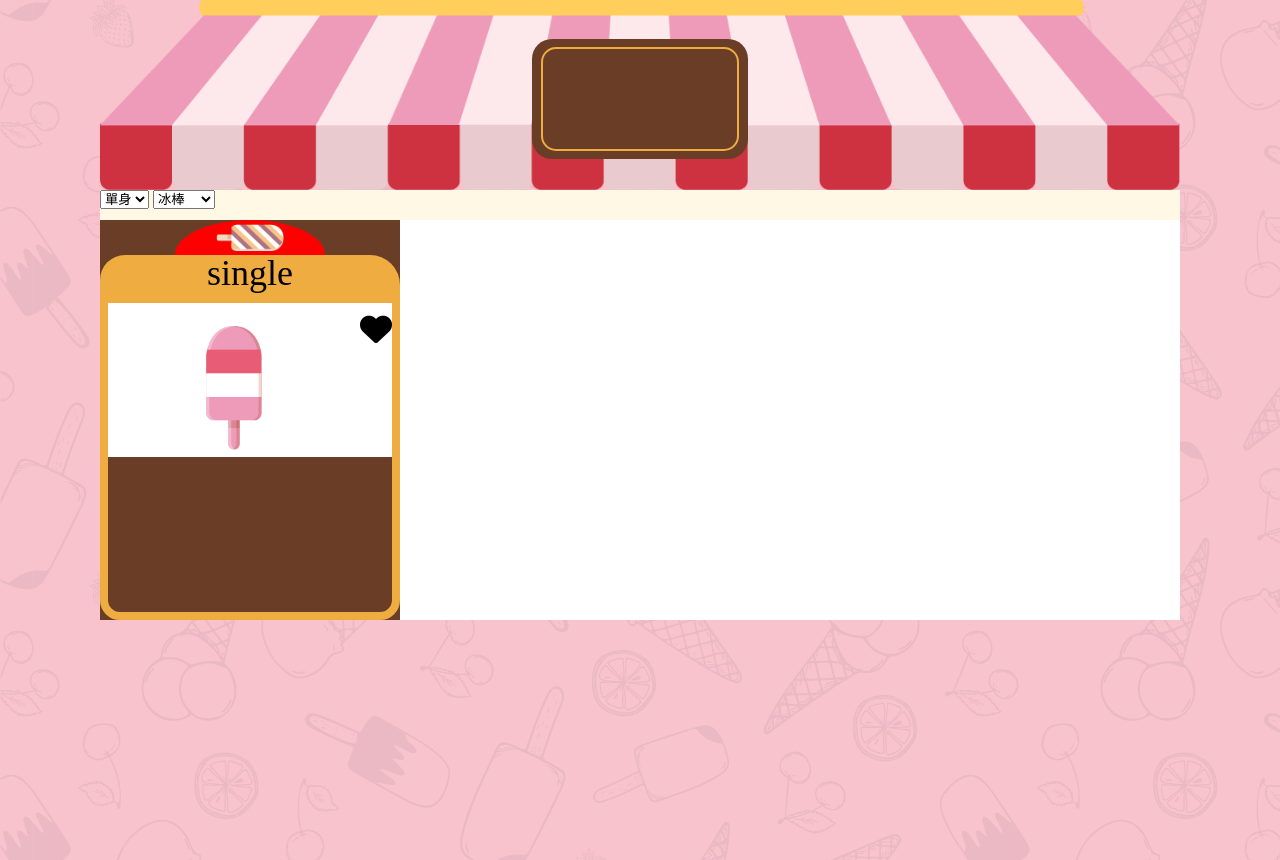
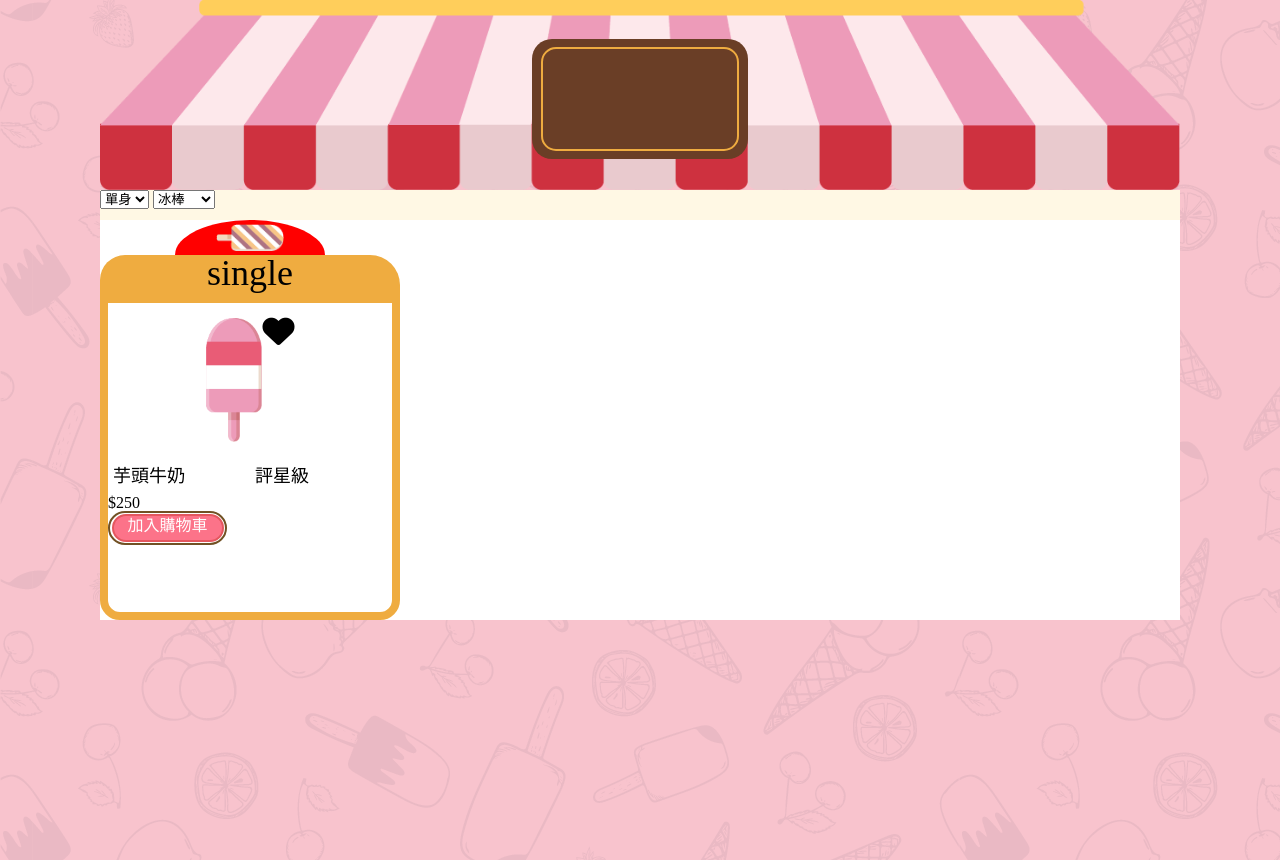
Before and after one commit to connectshark/Love-Fruit, a PHP site: page /shop.html in a window 1280 px wide. Shown: the part 271-1131 px from the top of the page. Run offline with PHP 8.4, Linux system fonts and the light colour scheme; style sheets or scripts are compiled from the project's sources; some libraries are stand-ins or nearby versions; some web fonts are replaced.

Commit message:
商品60趴完成度

```diff
--- a/css/shop.css
+++ b/css/shop.css
@@ -23,7 +23,6 @@
 .shop-item {
   width: 300px;
   height: 400px;
-  background-color: #6A3E26;
 }
 
 .item-type {
@@ -79,12 +78,36 @@
   display: block;
   width: 20%;
   height: 80%;
-  margin: auto;
   padding-top: 15px;
 }
 
 .ice-pic i {
-  padding-top: 10px;
+  padding-top: 12px;
+}
+
+.ice-text {
+  width: 284px;
+  height: 50%;
+}
+
+.item-content-name {
+  width: 100%;
+  display: -webkit-box;
+  display: -ms-flexbox;
+  display: flex;
+}
+
+.item-content-name p {
+  width: 50%;
+  padding: 10px 5px;
+  font-family: "GenJyuuGothic-B";
+  font-size: 18px;
+}
+
+.shop-btn {
+  display: -webkit-box;
+  display: -ms-flexbox;
+  display: flex;
 }
 
 .page-shop {
@@ -181,4 +204,64 @@
   background-color: white;
   margin: auto;
 }
+
+.shop-btn .shop-btn-out {
+  width: 115px;
+  height: 30px;
+  border-radius: 25px;
+  background-color: white;
+  border: 2px solid #715124;
+  display: -webkit-box;
+  display: -ms-flexbox;
+  display: flex;
+  -webkit-box-pack: center;
+      -ms-flex-pack: center;
+          justify-content: center;
+  cursor: pointer;
+}
+
+.shop-btn .shop-btn-out .shop-btn-in {
+  width: 108px;
+  height: 24px;
+  border-radius: 20px;
+  background-color: #fc7389;
+  border: 2px solid #e4575f;
+  text-align: center;
+  margin: auto;
+  cursor: pointer;
+}
+
+.shop-btn .shop-btn-out .shop-btn-in:hover {
+  background-color: #ffabb1;
+  -webkit-transition-duration: .2s;
+          transition-duration: .2s;
+}
+
+.shop-btn .shop-btn-out .shop-btn-in:active {
+  background-color: #db4d6d;
+  -webkit-transition-duration: .2s;
+          transition-duration: .2s;
+}
+
+.shop-btn .shop-btn-out .shop-btn-in .shop-btn-text {
+  display: inline-block;
+  line-height: 20px;
+}
+
+.shop-btn-text {
+  color: white;
+  font-size: 16px;
+  position: relative;
+  text-align: center;
+}
+
+.shop-btn-text:after {
+  z-index: -1;
+  content: "加入購物車";
+  position: absolute;
+  left: 0;
+  top: 0;
+  bottom: 0;
+  right: 0;
+}
 /*# sourceMappingURL=shop.css.map */
--- a/sass/shop.scss
+++ b/sass/shop.scss
@@ -40,7 +40,7 @@
 %shop-item{
     width: 300px;
     height: 400px;
-    background-color: #6A3E26;
+    // background-color: #6A3E26;
 }
 %item-type{
     width: 50%;
@@ -85,14 +85,32 @@
         display: block;
         width: 20%;
         height: 80%;
-        margin:auto;
+        // margin:auto;
         padding-top:15px;
     }
     i{
-        padding-top:10px;
+        padding-top:12px;
+        // margin-left:80px;
     }
 }
-
+%ice-text{
+    width: 284px;
+    height: 50%;
+    // background-color: red;
+}
+%item-content-name{
+    width: 100%;
+    display: flex;
+    p{
+        width: 50%;
+        padding: 10px 5px;
+        font-family: "GenJyuuGothic-B";
+        font-size: 18px;
+    }
+}
+%shop-btn{
+    display: flex;
+}
 
 
 $mb : 768px;
@@ -191,3 +209,26 @@ $dsk : 997px;
     .ice-pic{
     @extend %ice-pic;
     }
+    .ice-text{
+    @extend %ice-text;
+    }
+    .item-content-name{
+    @extend %item-content-name;
+    }
+    .shop-btn{
+    @extend %shop-btn;
+        .shop-btn-out{
+            @include btn-out(115px , 30px);
+            .shop-btn-in{
+                @include btn-in(108px , 24px);
+                .shop-btn-text{
+                display: inline-block;
+                line-height: 20px;
+                }
+            }
+
+        }
+
+    }
+
+    @include out-Line-Font(shop-btn-text,white,16px,1px,white,加入購物車);
--- a/shop.html
+++ b/shop.html
@@ -1,11 +1,9 @@
 <html lang="UTF-8">
+
 <head>
     <meta charset="UTF-8" />
     <meta name="keywords" content="菓籽戀冰所" />
-    <meta
-      name="viewport"
-      content="width=device-width, initial-scale=1.0, maximum-scale=1.0, user-scalable=0"
-    />
+    <meta name="viewport" content="width=device-width, initial-scale=1.0, maximum-scale=1.0, user-scalable=0" />
     <meta http-equiv="X-UA-Compatible" content="ie=edge" />
     <title>菓籽戀冰所</title>
     <link rel="icon" href="img/navBar/logo.png" />
@@ -16,14 +14,13 @@
     <script src="https://kit.fontawesome.com/b444cabca0.js"></script>
 </head>
 </head>
+
 <body class="page-shop">
     <input type="checkbox" id="menu-control" />
     <header id="header">
         <div class="item-group">
             <div class="logo-item">
-                <a href="index.html" class="logo" title="菓籽戀冰所"
-                  ><img src="img/navBar/logo.png" alt="菓籽戀冰所"
-                /></a>
+                <a href="index.html" class="logo" title="菓籽戀冰所"><img src="img/navBar/logo.png" alt="菓籽戀冰所" /></a>
                 <label class="hb" for="menu-control">
                     <span class="bar bar1"></span>
                     <span class="bar bar2"></span>
@@ -33,67 +30,42 @@
             <div class="nav-item">
                 <ul class="nav-list nav-list-mp">
                     <li>
-                    <a class="nav-text" href="javascript:;" title="戀愛冰品"
-                      ><img src="img/navBar/navIcon.png" alt="iceIcon" /><span
-                        >戀愛冰品</span
-                      ></a
-                    >
+                        <a class="nav-text" href="javascript:;" title="戀愛冰品"><img src="img/navBar/navIcon.png"
+                                alt="iceIcon" /><span>戀愛冰品</span></a>
                     </li>
                     <li>
-                    <a class="nav-text" href="custom.html" title="冰棒客製"
-                      ><img src="img/navBar/navIcon.png" alt="iceIcon" /><span
-                        >冰棒客製</span
-                      ></a
-                    >
+                        <a class="nav-text" href="custom.html" title="冰棒客製"><img src="img/navBar/navIcon.png"
+                                alt="iceIcon" /><span>冰棒客製</span></a>
                     </li>
                     <li>
-                    <a class="nav-text" href="javascript:;" title="愛的留言"
-                      ><img src="img/navBar/navIcon.png" alt="iceIcon" /><span
-                        >愛的留言</span
-                      ></a
-                    >
+                        <a class="nav-text" href="javascript:;" title="愛的留言"><img src="img/navBar/navIcon.png"
+                                alt="iceIcon" /><span>愛的留言</span></a>
                     </li>
                     <li>
-                    <a class="nav-text" href="javascript:;" title="冰品商城"
-                      ><img src="img/navBar/navIcon.png" alt="iceIcon" /><span
-                        >冰品商城</span
-                      ></a
-                    >
+                        <a class="nav-text" href="javascript:;" title="冰品商城"><img src="img/navBar/navIcon.png"
+                                alt="iceIcon" /><span>冰品商城</span></a>
                     </li>
                 </ul>
                 <ul class="nav-list">
                     <li>
-                    <a class="nav-text" href="course.html" title="體驗課程"
-                      ><img src="img/navBar/navIcon.png" alt="iceIcon" /><span
-                        >體驗課程</span
-                      ></a
-                    >
+                        <a class="nav-text" href="course.html" title="體驗課程"><img src="img/navBar/navIcon.png"
+                                alt="iceIcon" /><span>體驗課程</span></a>
                     </li>
                     <li>
-                    <a class="nav-text" href="javascript:;" title="最新消息"
-                      ><img src="img/navBar/navIcon.png" alt="iceIcon" /><span
-                        >最新消息</span
-                      ></a
-                    >
+                        <a class="nav-text" href="javascript:;" title="最新消息"><img src="img/navBar/navIcon.png"
+                                alt="iceIcon" /><span>最新消息</span></a>
                     </li>
                     <li>
-                    <a class="nav-text" href="javascript:;" title="關於園區"
-                      ><img src="img/navBar/navIcon.png" alt="iceIcon" /><span
-                        >關於園區</span
-                      ></a
-                    >
+                        <a class="nav-text" href="javascript:;" title="關於園區"><img src="img/navBar/navIcon.png"
+                                alt="iceIcon" /><span>關於園區</span></a>
                     </li>
                     <li>
                         <ul class="nav-item-icom">
                             <li class="member-icon">
-                        <a href="javascript:;"
-                          ><img src="img/navBar/memberIcon.png" alt="會員"
-                        /></a>
+                                <a href="javascript:;"><img src="img/navBar/memberIcon.png" alt="會員" /></a>
                             </li>
                             <li class="shopping-cart-icon">
-                        <a href="javascript:;"
-                          ><img src="img/navBar/shoppingCartIcon.png" alt="購物車"
-                        /></a>
+                                <a href="javascript:;"><img src="img/navBar/shoppingCartIcon.png" alt="購物車" /></a>
                             </li>
                         </ul>
                     </li>
@@ -101,11 +73,7 @@
             </div>
         </div>
         <img class="nav-bar-mp" src="img/navBar/ＭpNavBar.png" alt="ＭpNavBar" />
-            <img
-              class="shopping-cart-icon-mp"
-              src="img/navBar/shoppingCartIcon.png"
-              alt="shoppingCartIcon.png"
-            />
+        <img class="shopping-cart-icon-mp" src="img/navBar/shoppingCartIcon.png" alt="shoppingCartIcon.png" />
     </header>
 
 
@@ -114,7 +82,7 @@
     <div class="page-shop-outer">
         <section class="news">
             <div class="roof-img">
-            <div  class="news-title">
+                <div class="news-title">
                     <div class="new-title-decoration">
 
                     </div>
@@ -148,6 +116,21 @@
                             <div class="ice-pic">
                                 <img src="img/shop/popsicle-single.png" alt="">
                                 <i class="fas fa-heart fa-2x"></i>
+                            </div>
+                            <div class="ice-text">
+                                <div class="item-content-name">
+                                    <p>芋頭牛奶</p>
+                                    <p>評星級</p>
+                                </div>
+                                <div class="item-content-price">$250</div>
+                                <div class="shop-btn">
+                                        <div class="shop-btn-out">
+                                            <div class="shop-btn-in">
+                                                <span class="shop-btn-text">加入購物車</span>
+                                            </div>
+                                        </div>
+                                    <!-- <p>加入購物車</p> -->
+                                </div>
                             </div>
                         </div>
                     </div>
@@ -201,4 +184,5 @@
 
     <script src="js/index.js"></script>
 </body>
+
 </html>
```
Also changed, not shown: 1 other file. Lines whose indentation alone changed are shown as unchanged.
